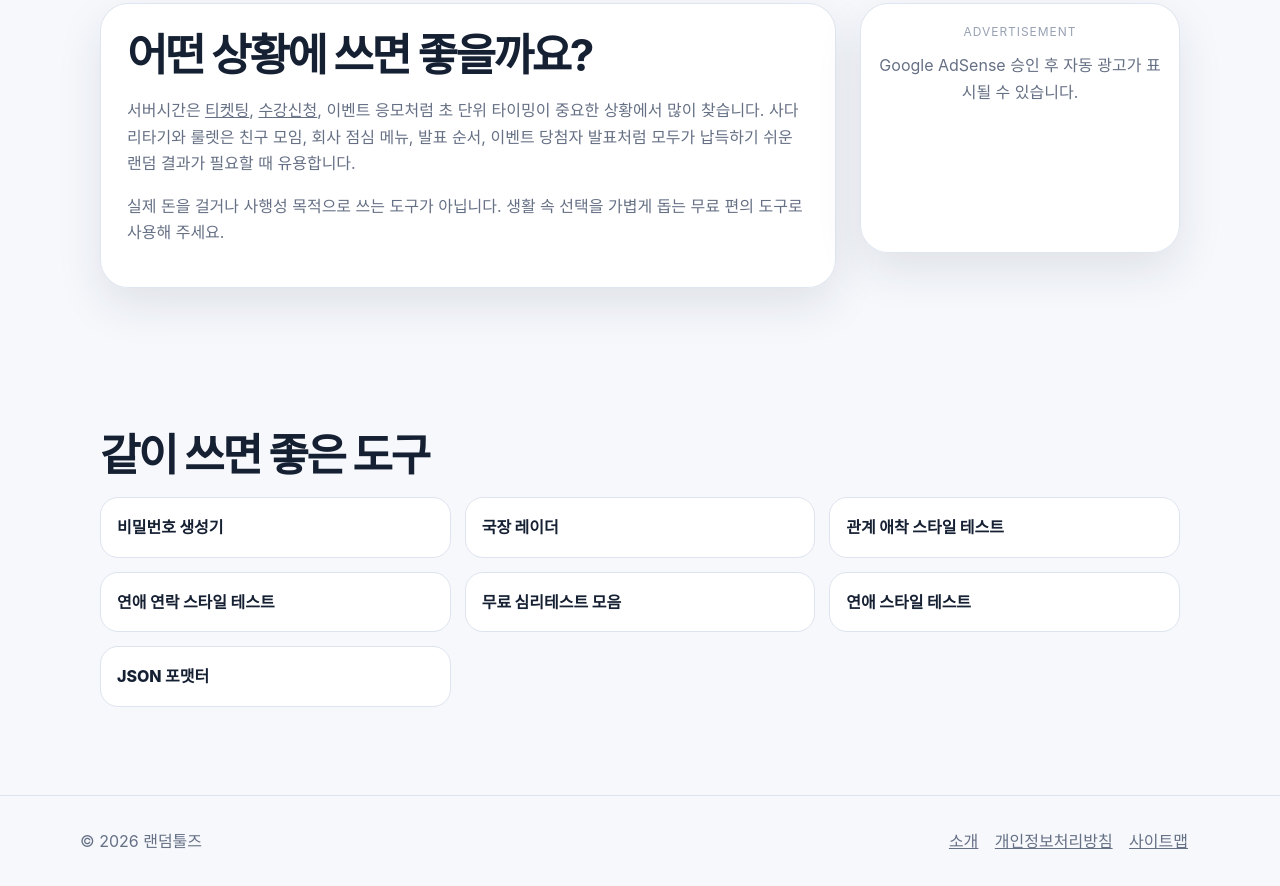
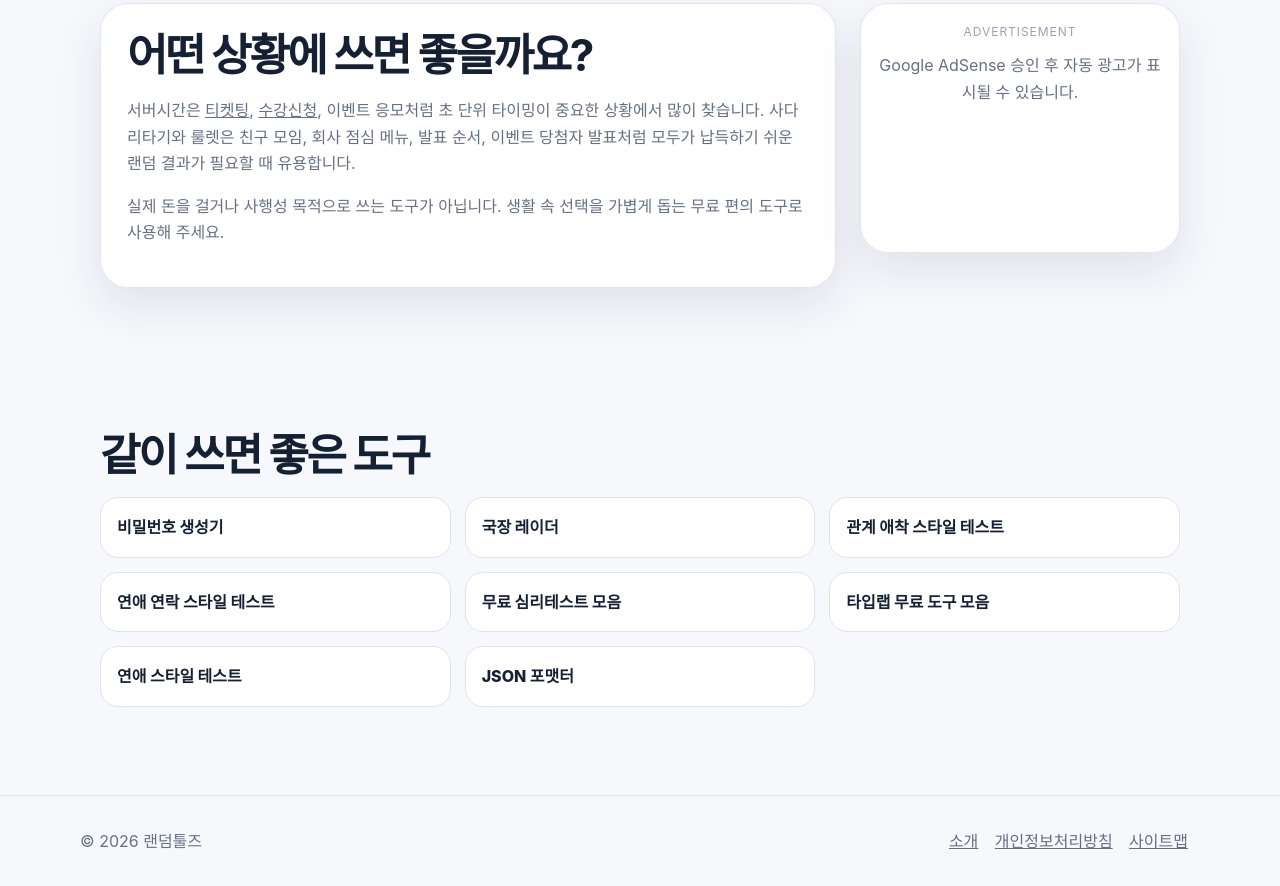
Before and after one commit to inma8743/random-tools-kr, a website: page index.html in a window 1280 px wide. Shown: the part 1814-2700 px from the top of the page. Drawn offline with Linux system fonts and the light colour scheme.

Commit message:
Link TypeLab tools hub

```diff
--- a/index.html
+++ b/index.html
@@ -127,6 +127,7 @@
       <a href="https://type-lab-kr.vercel.app/attachment-test.html">관계 애착 스타일 테스트</a>
       <a href="https://type-lab-kr.vercel.app/contact-test.html">연애 연락 스타일 테스트</a>
       <a href="https://type-lab-kr.vercel.app/psychology-tests.html">무료 심리테스트 모음</a>
+      <a href="https://type-lab-kr.vercel.app/tools.html">타입랩 무료 도구 모음</a>
       <a href="https://type-lab-kr.vercel.app/">연애 스타일 테스트</a>
       <a href="https://json-formatter-eight-theta.vercel.app/">JSON 포맷터</a>
     </div>
```
